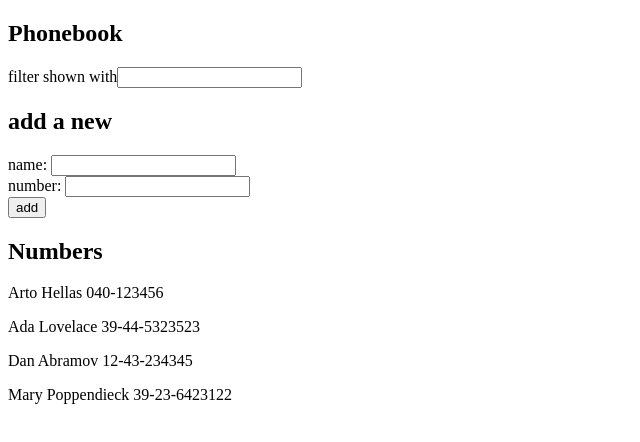
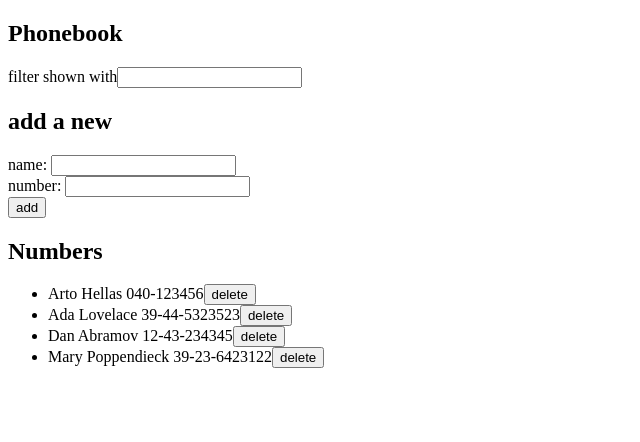
Before and after one commit to zyltf/fullstackopen, a React (Vite) app in the folder part2/phonebook1/: page / in a window 1280 px wide. Shown: the top 442 px of the page, without its empty margins (0-640 px from the left). Built offline with nearby package versions, Linux system fonts and the light colour scheme; data requests are answered from the project's data file.

Commit message:
exercise 2.12 and 2.14 commit /2.13 is still undone

```diff
--- a/part2/phonebook1/db.json
+++ b/part2/phonebook1/db.json
@@ -1,5 +1,5 @@
 {
-  "persons":[
+  "persons": [
     {
       "name": "Arto Hellas",
       "number": "040-123456",
--- a/part2/phonebook1/src/App.jsx
+++ b/part2/phonebook1/src/App.jsx
@@ -12,7 +12,7 @@ const App = () => {
   const [newFilter, setNewFilter] = useState('')
   const [showAll, setShowAll] = useState(true)
 
-  const hook = () => {
+  const fetchPersons = () => {
     console.log('effect')
     axios
       .get('http://localhost:3001/persons')
@@ -20,10 +20,28 @@ const App = () => {
         console.log("promise fulfilled")
         setPersons(response.data)
       }
-
       )
   }
-  useEffect(hook, [])
+  useEffect(fetchPersons, [])
+
+  const addPerson = () => {
+    const personObject = {name: newName, number: newNumber}
+    axios
+      .post('http://localhost:3001/persons', personObject)
+      .then(response => {
+        setPersons(persons.concat(response.data))
+      })
+  }
+
+  const deletePerson = (id) => {
+    if(confirm("Are you sure you want to delete this person?")) {
+    const url = `http://localhost:3001/persons/${id}`
+
+      axios.delete(url).then(response => {
+        setPersons(persons.filter(person => person.id !== id))
+      })
+    }
+  }
 
   const personsToShow = showAll
   ? persons
@@ -42,13 +60,11 @@ const App = () => {
     setShowAll(false)
   }
 
-  const personObject = {name: newName, number: newNumber}
-
   const submitBtn = () => {
     event.preventDefault()
-    persons.some(person => person.name === personObject.name)
+    persons.some(person => person.name === newName)
     ? alert(`${newName} is already added to phonebook`)
-    : setPersons(persons.concat(personObject))
+    : addPerson()
     setNewName('')
     setNewNumber('')
   }
@@ -61,7 +77,7 @@ const App = () => {
       <PersonForm newName={newName} newNumber={newNumber}
         handleNameChange={handleNameChange} handleNumberChange={handleNumberChange} submitBtn= {submitBtn}/>
       <h2>Numbers</h2>
-      <Persons personsToShow={personsToShow}/>
+      <Persons personsToShow={personsToShow} deletePerson={deletePerson}/>
     </div>
   )
 }
--- a/part2/phonebook1/src/Persons.jsx
+++ b/part2/phonebook1/src/Persons.jsx
@@ -1,8 +1,11 @@
-const Persons = ({personsToShow}) => {
+const Persons = ({personsToShow, deletePerson}) => {
     return (
-        <>
-            {personsToShow.map(person => <p key={person.name}>{person.name} {person.number}</p>)}
-        </>
+        <ul>
+            {personsToShow.map(person =>
+            <li key={person.id}>{person.name} {person.number}
+            <button onClick={() => deletePerson(person.id)}>delete</button></li>
+            )}
+        </ul>
     )
 }
 
```
